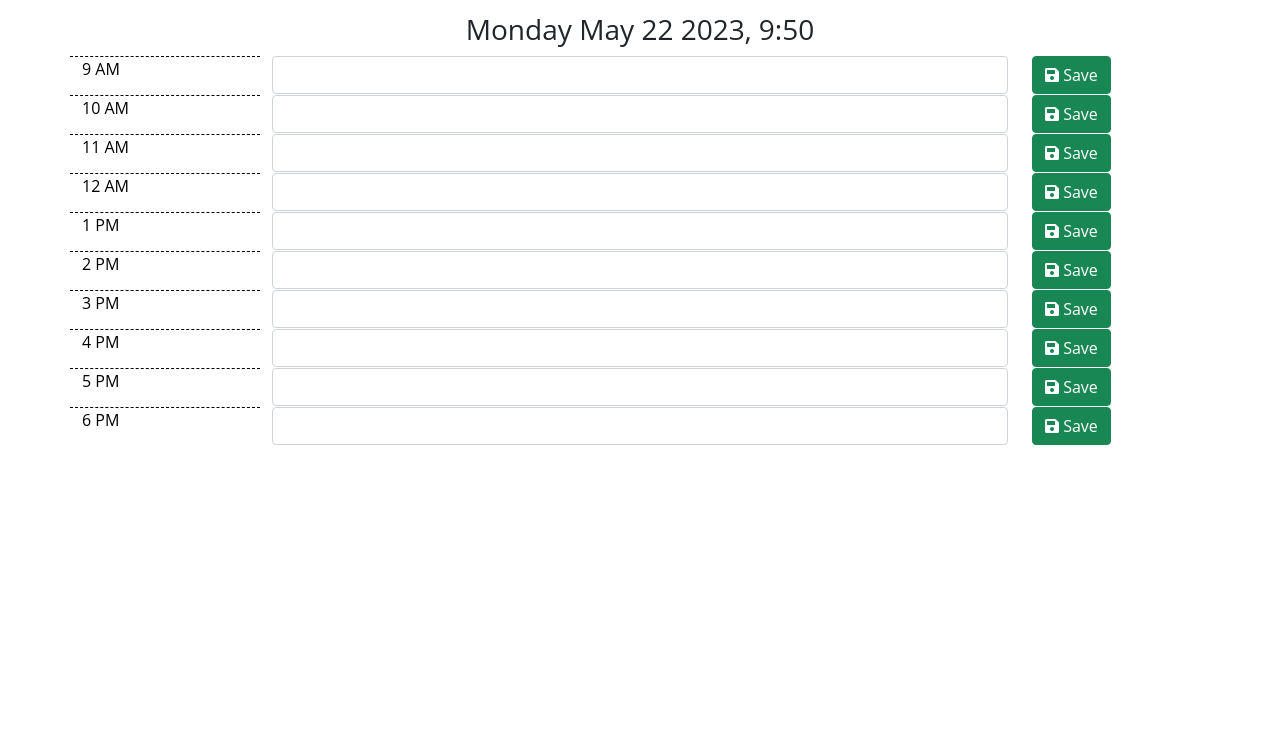
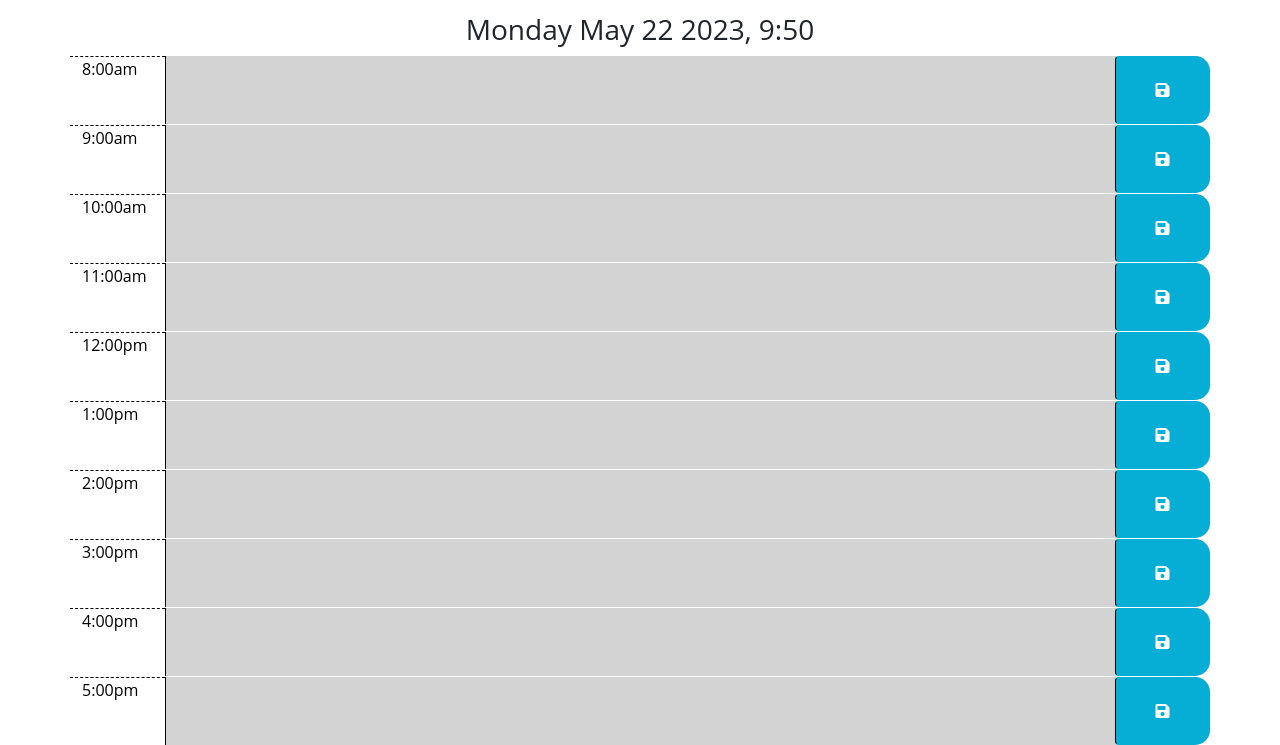
Before and after one commit to trevormiller2548/psychic-fishstick, a plain HTML site: page index.html in a window 1280 px wide. Shown: the part 108-853 px from the top of the page. Before the commit the page ends 800 px from the top, so only its background shows below. Drawn offline with nearby package versions, Linux system fonts and the light colour scheme.

Commit message:
the real final changes
there are a lot of changes in here that I made over the weekend that I forgot to commit to github. I pretty much had to redo everything because I got stuck on some issues.

```diff
--- a/assets/script.js
+++ b/assets/script.js
@@ -1,62 +1,58 @@
-//This should wrap my code in dayjs
-$( document ).ready(function() {
- //I'm puting this in here to display the current date
-var a= dayjs().format('dddd MMMM DD YYYY, h:mm');
-  $("#display-date").text(a)
-  var row = ""
- //I'm creating a loop here to set the time
-    for (var i= 9 ; i<=18; i++){
-      // I'm creating a row of elements here
-      row = $(`<div class="row">`)
-      col1 = $(`<div class ="col-lg-2 hour">${displayAmorPm(i)}</div>`)
-      col2 = $(`<div class ="col-lg-8 inputcontent"><input data-input="${i}" id="inputText${i}" class="form-control inputText" type="text" name="userInput"></div>`)
-      col3 = $(`<div class ="col-lg-2"><button data-id="${i}" id="savePlanner" class="btn btn-success btn-block"><i class="fas fa-save"></i> Save</button></div>`)
-      row.append(col1)
-      row.append(col2)
-      row.append(col3)
-      $("#display-planner").append(row)
-      getlocalStorage(i)
-    }
-   $("button.btn.btn-success").click(function(e){
-   var id = $(this).data("id")
-   var inputText = $(this).parent().siblings().find("input").val()
-   localStorage.setItem(id,inputText)
-   })
-  //  this is to convert Am to Pm
-   function displayAmorPm(hour){
-     var b=""
-     if(hour<=12){
-       b= "AM"
-     }else{
-       b="PM"
-     }
-     hour = hour % 12
-     hour = hour ? hour : 12
-     return hour + " " + b
-   }
-  });
+//I initially tried to go light weight on html and creat the elements and commands I needed in javascript.
+//But I couldn't figure out why I couldn't get my rows to have color.
+//I had a tough time with it. So, I ended up putting the elements into html
+//and that way I was able to find a way save data to local storage and get the coloring I needed for the project.
+//I tried to keep some aspects of my initial work, but the code kept breaking, so I redid all of it
 
-   function getlocalStorage(hour){
-     let inputval = localStorage.getItem(hour)
-     if(true){
-      var text= $(`input#inputText${hour}`).val(inputval)
-      console.log(text)
-     }
-   }
-   //This is so the rows change colors
-   function updateColor(){
-     var hour = new Date().getHours();
-     for (var i= 9 ; i<=18; i++){
-       console.log(hour,i)
-       if(hour==i ) {
-        $(`#inputText${i}`).css("background","red")
-       }else  if(hour<i ){
+$(document).ready(function () { //to access css and html
+   var a= dayjs().format('dddd MMMM DD YYYY, h:mm');
+     $("#display-date").text(a) //current date from dayjs
+  $(".saveBtn").on("click", function () {
+      //this is going to get the values i need.
+      console.log(this);
+      var text = $(this).siblings(".description").val();
+      var time = $(this).parent().attr("id");
 
-         $(`#inputText${i}`).css("background","lightblue")
+      localStorage.setItem(time, text);
+  })
+//when I changed my html to make my colors work, I broke my code and lost ability to access local storage.
+// so I had to go with this. It's a bit busy but it seems to get the job done.
+      $("#hour8 .description").val(localStorage.getItem("hour8"));
+      $("#hour9 .description").val(localStorage.getItem("hour9"));
+      $("#hour10 .description").val(localStorage.getItem("hour10"));
+      $("#hour11 .description").val(localStorage.getItem("hour11"));
+      $("#hour12 .description").val(localStorage.getItem("hour12"));
+      $("#hour13 .description").val(localStorage.getItem("hour13"));
+      $("#hour14 .description").val(localStorage.getItem("hour14"));
+      $("#hour15 .description").val(localStorage.getItem("hour15"));
+      $("#hour16 .description").val(localStorage.getItem("hour16"));
+      $("#hour17 .description").val(localStorage.getItem("hour17"));
+    });
 
-       }
-     }
-   }
-   setInterval(function(){
-     updateColor()
-   },1000)
+   function hourTracker() {
+    var currentHour = dayjs().hour(); //getting current time
+    // and I'm doing this to loop over the time blocks
+    $(".time-block").each(function () {
+        var blockHour = parseInt($(this).attr("id").split("hour")[1]);
+        console.log( blockHour, currentHour)
+
+
+        if (blockHour < currentHour) { //this is going to determine is the it's past or present.
+          //and then of css will dictate the colors depending on past, present or future
+            $(this).addClass("past");
+            $(this).removeClass("future");
+            $(this).removeClass("present");
+        }
+        else if (blockHour === currentHour) {
+            $(this).removeClass("past");
+            $(this).addClass("present");
+            $(this).removeClass("future");
+        }
+        else {
+            $(this).removeClass("present");
+            $(this).removeClass("past");
+            $(this).addClass("future");
+        }
+    })
+}
+hourTracker(); //re-run function
--- a/assets/style.css
+++ b/assets/style.css
@@ -36,7 +36,7 @@ textarea {
 }
 
 .present {
-  background-color: #61edff;
+  background-color: #ff6961;
   color: white;
 }
 
@@ -49,7 +49,7 @@ textarea {
   border-left: 1px solid black;
   border-top-right-radius: 15px;
   border-bottom-right-radius: 15px;
-  background-color: #d53606;
+  background-color: #06aed5;
   color: white;
 }
 
--- a/index.html
+++ b/index.html
@@ -32,9 +32,100 @@
       <h3 id="display-date"></h3>
     </div>
     <div class="container">
-      <div id="display-planner"></div>
+      <div class="display-planner">
+      <div id="hour8" class="row time-block">
+        <div class="col-md-1 hour">
+            8:00am
+        </div>
+        <textarea class="col-md-10 description">
+        </textarea>
+        <button class="btn saveBtn col-md-1"><i class="fas fa-save"></i></button>
+    </div>
+
+    <div id="hour9" class="row time-block">
+        <div class="col-md-1 hour">
+            9:00am
+        </div>
+        <textarea class="col-md-10 description">
+        </textarea>
+        <button class="btn saveBtn col-md-1"><i class="fas fa-save"></i></button>
+    </div>
+
+    <div id="hour10" class="row time-block">
+        <div class="col-md-1 hour">
+            10:00am
+        </div>
+        <textarea class="col-md-10 description">
+        </textarea>
+        <button class="btn saveBtn col-md-1"><i class="fas fa-save"></i></button>
+    </div>
+
+    <div id="hour11" class="row time-block">
+        <div class="col-md-1 hour">
+            11:00am
+        </div>
+        <textarea class="col-md-10 description">
+        </textarea>
+        <button class="btn saveBtn col-md-1"><i class="fas fa-save"></i></button>
+    </div>
+
+    <div id="hour12" class="row time-block">
+        <div class="col-md-1 hour">
+            12:00pm
+        </div>
+        <textarea class="col-md-10 description">
+        </textarea>
+        <button class="btn saveBtn col-md-1"><i class="fas fa-save"></i></button>
+    </div>
+
+    <div id="hour13" class="row time-block">
+        <div class="col-md-1 hour">
+            1:00pm
+        </div>
+        <textarea class="col-md-10 description">
+        </textarea>
+        <button class="btn saveBtn col-md-1"><i class="fas fa-save"></i></button>
+    </div>
+
+    <div id="hour14" class="row time-block">
+        <div class="col-md-1 hour">
+            2:00pm
+        </div>
+        <textarea class="col-md-10 description">
+        </textarea>
+        <button class="btn saveBtn col-md-1"><i class="fas fa-save"></i></button>
+    </div>
+
+    <div id="hour15" class="row time-block">
+        <div class="col-md-1 hour">
+            3:00pm
+        </div>
+        <textarea class="col-md-10 description">
+        </textarea>
+        <button class="btn saveBtn col-md-1"><i class="fas fa-save"></i></button>
+    </div>
+
+    <div id="hour16" class="row time-block">
+        <div class="col-md-1 hour">
+            4:00pm
+        </div>
+        <textarea class="col-md-10 description">
+        </textarea>
+        <button class="btn saveBtn col-md-1"><i class="fas fa-save"></i></button>
+    </div>
+
+    <div id="hour17" class="row time-block">
+        <div class="col-md-1 hour">
+            5:00pm
+        </div>
+        <textarea class="col-md-10 description">
+        </textarea>
+        <button class="btn saveBtn col-md-1"><i class="fas fa-save"></i></button>
+        </div>
+      </div>
     </div>
   </div>
+</div>
 </div>
     <script src="https://cdnjs.cloudflare.com/ajax/libs/jquery/3.2.1/jquery.min.js"></script>
     <script src="https://cdn.jsdelivr.net/npm/dayjs@1.11.3/dayjs.min.js"
```
Also changed, not shown: 1 other file.
